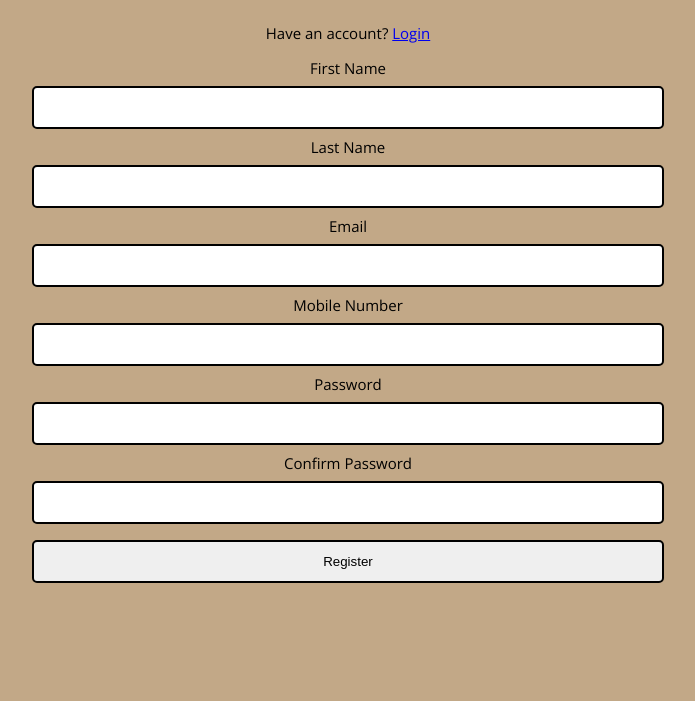
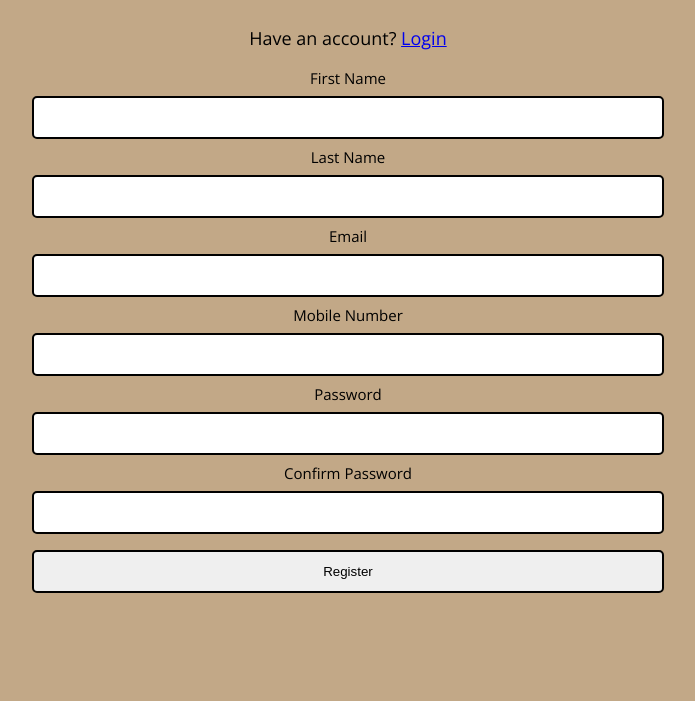
Before and after one commit to calmhand/4300-Group-Project-Bookstore, a PHP site: page /registration.php in a window 1280 px wide. Shown: the top 701 px of the page, without its empty margins (292-987 px from the left). Run offline with PHP 8.4, Linux system fonts and the light colour scheme.

Commit message:
edited registration

```diff
--- a/html&php/registration.php
+++ b/html&php/registration.php
@@ -14,7 +14,7 @@
     </head>
     <body>
         <form id="formStyle" action="registration.php" method="post">
-            <p>Have an account? <a href="login.php">Login</a></p>
+            <p style="font-size:large;">Have an account? <a href="login.php">Login</a></p>
             <div>
                 <label>First Name</label><br>
                 <input type="text" name="Fname" value="" maxlength="50" required="">
```
